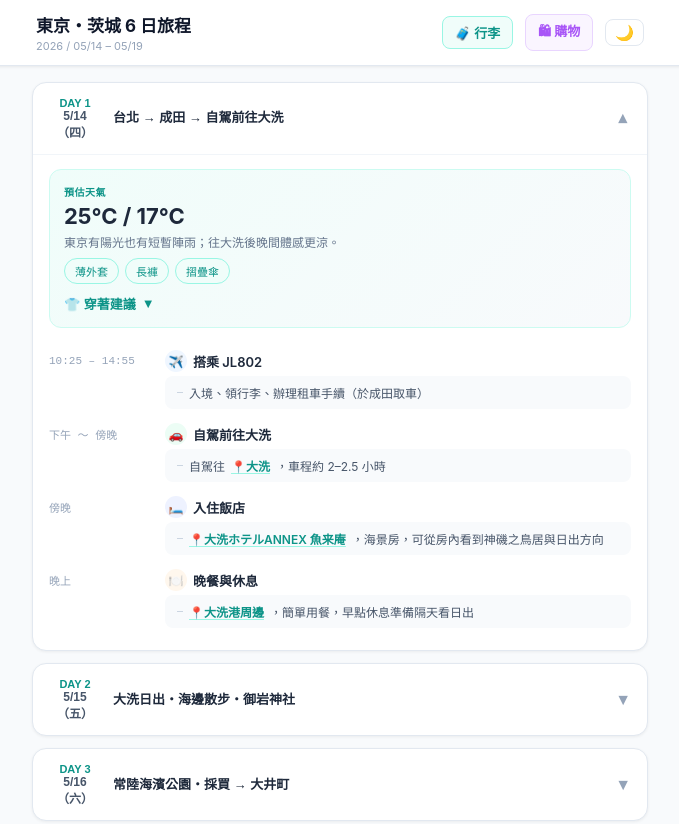
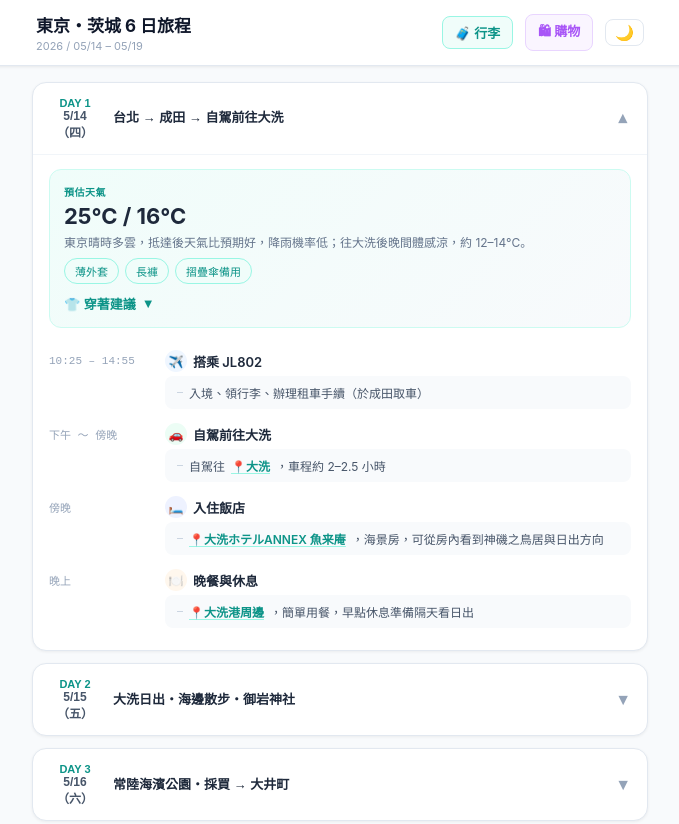
Before and after one commit to PuChenTW/tokyo, a plain HTML site: page index.html in a window 1280 px wide. Shown: the top 824 px of the page, without its empty margins (300-979 px from the left). Drawn offline with Linux system fonts and the light colour scheme.

Commit message:
update: 更新 6 天天氣預報資料（依最新預報調整）

```diff
--- a/index.html
+++ b/index.html
@@ -152,9 +152,9 @@ const P = (name, query, extra) => {
 const days = [
   {
     id:1, date:"5/14（四）", label:"Day 1", title:"台北 → 成田 → 自駕前往大洗",
-    temp:"25°C / 17°C", desc:"東京有陽光也有短暫陣雨；往大洗後晚間體感更涼。",
-    tags:["薄外套","長褲","摺疊傘"],
-    outfit:["飛機上穿短袖＋薄罩衫，抵達後直接應對晚間溫差","下身選長褲最省事，開車與晚上海邊都較舒適","包內先放一把輕便傘"],
+    temp:"25°C / 16°C", desc:"東京晴時多雲，抵達後天氣比預期好，降雨機率低；往大洗後晚間體感涼，約 12–14°C。",
+    tags:["薄外套","長褲","摺疊傘備用"],
+    outfit:["飛機上穿短袖＋薄罩衫，抵達後直接應對晚間溫差","下身選長褲最省事，開車與晚上海邊都較舒適","包內先放一把輕便傘備用，實際下雨機率不高"],
     tasks:[
       {id:"1-1",time:"10:25 – 14:55",ic:"flight",name:"搭乘 JL802",notes:["入境、領行李、辦理租車手續（於成田取車）"]},
       {id:"1-2",time:"下午 ～ 傍晚",ic:"drive",name:"自駕前往大洗",notes:[`自駕往 ${P("大洗","大洗 茨城")}，車程約 2–2.5 小時`]},
@@ -164,7 +164,7 @@ const days = [
   },
   {
     id:2, date:"5/15（五）", label:"Day 2", title:"大洗日出・海邊散步・御岩神社",
-    temp:"23–25°C / 14–18°C", desc:"白天溫和，海邊清晨與神社林間偏涼，局部降雨仍有可能。",
+    temp:"23°C / 15°C", desc:"晴時多雲，降雨機率低，比原先預估更晴朗。清晨海邊與神社林間偏涼，注意早晚溫差。",
     tags:["防風外套","運動鞋","可脫穿層次"],
     outfit:["清晨看日出要多一件防風外套，海風會比市區明顯","上身建議短袖打底，外搭襯衫或薄外套，白天熱了能直接脫","鞋子以抓地力較好的運動鞋為主，神社步道更穩"],
     tasks:[
@@ -190,8 +190,8 @@ const days = [
   },
   {
     id:3, date:"5/16（六）", label:"Day 3", title:"常陸海濱公園・採買 → 大井町",
-    temp:"23–25°C / 14–18°C", desc:"白天舒適偏暖，戶外停留時間長，建議注意日照與走路量。",
-    tags:["短袖","遮陽帽","輕便鞋"],
+    temp:"25°C / 16°C", desc:"晴朗舒適，比原先預估更好的天氣，戶外停留時間長，注意日照防曬。",
+    tags:["短袖","遮陽帽","防曬乳"],
     outfit:["可以走比較輕鬆的城市戶外穿搭，短袖或薄長袖都適合","公園空曠，帽子與太陽眼鏡實用度高","晚上回東京後可加一件薄外套"],
     tasks:[
       {id:"3-1",time:"09:00 – 09:30",ic:"drive",name:"退房＋自駕移動",notes:["大洗 → 常陸海濱公園，車程約 20–25 分鐘"]},
@@ -214,8 +214,8 @@ const days = [
   },
   {
     id:4, date:"5/17（日）", label:"Day 4", title:"築地早餐・藏前・Lonich・咖啡巡禮",
-    temp:"約 23–25°C / 16–18°C", desc:"東京 5 月中旬多為舒適溫度，仍要預留午後陣雨彈性。",
-    tags:["短袖＋襯衫","好走鞋","小傘"],
+    temp:"約 25–27°C / 17°C", desc:"東京氣溫比前幾天再高一些，白天可達 27°C，外出活動建議以輕薄透氣為主，仍要預留午後陣雨彈性。",
+    tags:["輕薄短袖","好走鞋","小傘"],
     outfit:["這天最重要的是鞋子，請直接穿最好走的那雙","上身適合短袖搭輕薄襯衫，室內冷氣或晚餐後回程都能應付","若想拍照好看，可走簡單層次感穿搭，但不要選磨腳的新鞋"],
     tasks:[
       {id:"4-1",time:"07:30 – 09:30",ic:"food",name:"場外市場早餐",notes:[`${P("築地場外市場")}，壽司、海鮮丼、玉子燒等`]},
@@ -229,9 +229,9 @@ const days = [
   },
   {
     id:5, date:"5/18（一）", label:"Day 5", title:"明治神宮・表參道・澀谷・新宿採買",
-    temp:"約 23–25°C / 16–18°C", desc:"東京整體仍是溫暖舒適型天氣，白天短袖多半沒問題。",
-    tags:["透氣上衣","可肩背外套","購物袋"],
-    outfit:["城市逛街以輕便透氣為主，短袖或薄長袖都可以","建議帶可摺收的購物袋，後段採買會更省力","若當天想試鞋，襪子穿平常最常搭配的厚度最準"],
+    temp:"約 25–27°C / 16°C", desc:"東京持續偏暖，白天可達 26–27°C，戶外逛街建議透氣穿搭，注意補水防曬。",
+    tags:["透氣上衣","遮陽帽","購物袋"],
+    outfit:["城市逛街以輕便透氣為主，短袖或薄長袖都可以","氣溫偏高，遮陽帽與補水飲料比平時更重要","建議帶可摺收的購物袋，後段採買會更省力"],
     tasks:[
       {id:"5-1",time:"09:00",ic:"nature",name:"參拜＋散步",notes:[`${P("明治神宮")} → ${P("代代木公園")}，搭車至原宿站`]},
       {id:"5-2",time:"中午",ic:"food",name:"午餐",notes:[`${P("原宿・表參道周邊","原宿 表参道 ランチ")}，找咖啡廳、餐館用餐`]},
@@ -254,7 +254,7 @@ const days = [
   },
   {
     id:6, date:"5/19（二）", label:"Day 6", title:"增上寺・東京鐵塔 → 壽司浩也 → 返台",
-    temp:"約 23–25°C / 16–19°C", desc:"東京 5 月中旬維持舒適暖度，機場移動建議保留一件薄外套在手邊。",
+    temp:"約 21–24°C / 16°C", desc:"東京最後一天氣溫略降，舒適宜人，機場移動建議保留一件薄外套在手邊應對冷氣。",
     tags:["好整理穿搭","薄外套","機場好穿脫"],
     outfit:["選最容易整理、最舒服的返程穿搭，避免太厚重","薄外套可應付早上戶外散步、車站冷氣與機上溫差","鞋子以好穿脫為佳，過安檢與長途移動都更順手"],
     tasks:[
```
